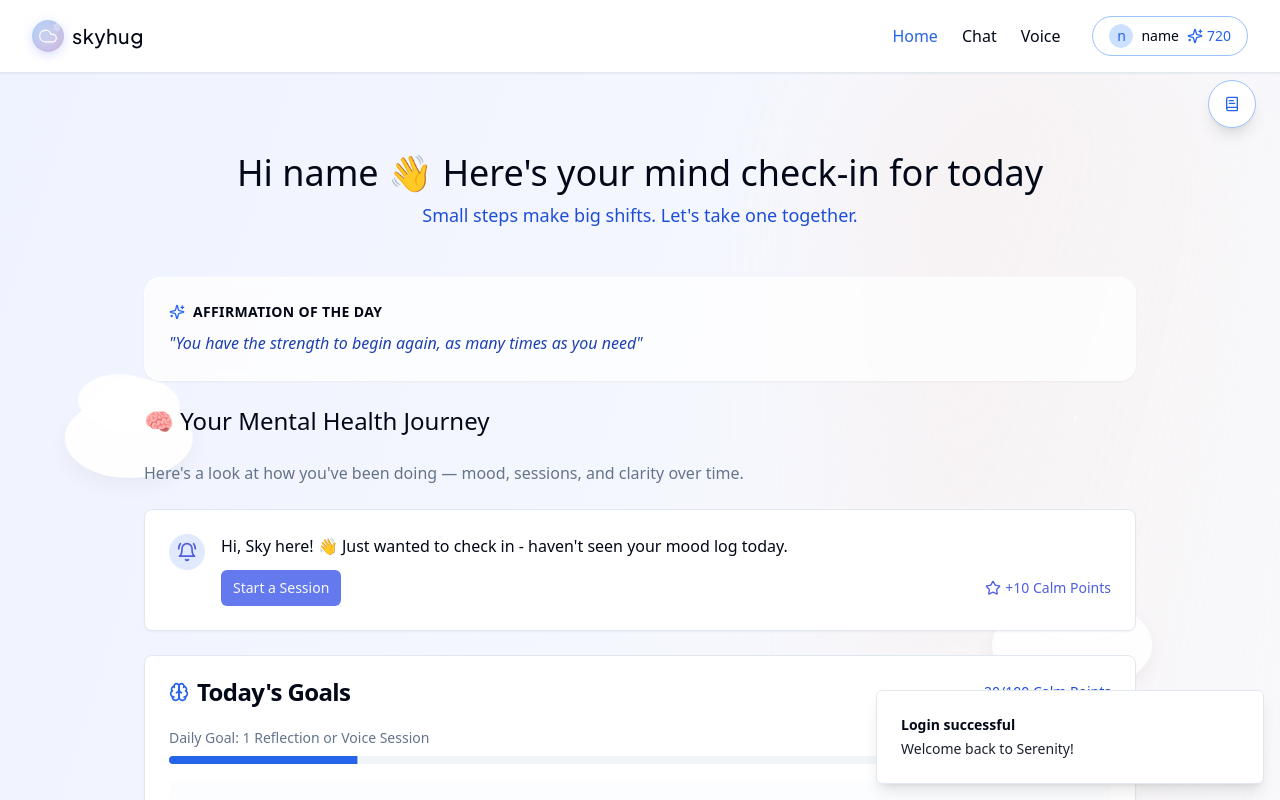
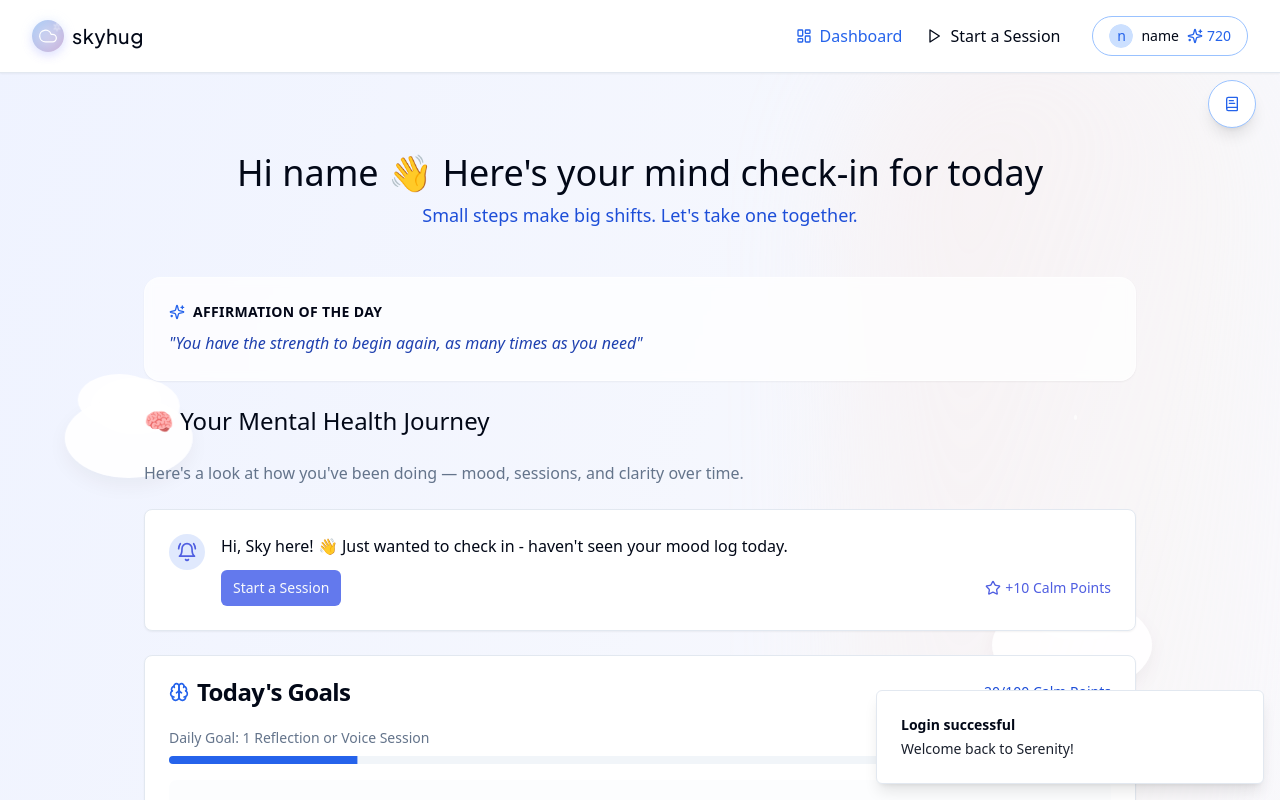
Before and after one commit to bryantirawan/serenity-ai-conversations-68, a React (Vite) app: page /chat in a window 1280 px wide. Both pictures are taken after typing "name@example.com", "Sample123" into the empty fields and a click on the button "Sign In". Shown: the top 800 px of the page. Built offline with nearby package versions, Linux system fonts and the light colour scheme.

Commit message:
Refactor: Update navigation menu
Update the navigation menu to include "Dashboard" and "Start a Session" options. The "Dashboard" option should link to the current home screen.

```diff
--- a/src/components/Header.tsx
+++ b/src/components/Header.tsx
@@ -1,7 +1,7 @@
 import React from 'react';
 import { Button } from "@/components/ui/button";
 import Logo from './Logo';
-import { Menu, LogIn, UserPlus, LogOut, User, Home, Settings, Sparkles, Award, BookMarked, Bell } from 'lucide-react';
+import { Menu, LogIn, UserPlus, LogOut, User, LayoutDashboard, Play, Settings, Sparkles, Award, BookMarked, Bell } from 'lucide-react';
 import { Sheet, SheetContent, SheetTrigger } from "@/components/ui/sheet";
 import { useNavigate, useLocation } from 'react-router-dom';
 import { useAuth } from '@/context/AuthContext';
@@ -36,14 +36,13 @@ const Header = () => {
 
       <div className="hidden md:flex items-center gap-8">
         <nav className="flex items-center gap-6">
-          {isAuthenticated && <button onClick={() => navigate('/home')} className={`transition-colors ${location.pathname === '/home' ? 'text-skyhug-500' : 'text-foreground hover:text-skyhug-500'}`}>
-              Home
+          {isAuthenticated && <button onClick={() => navigate('/home')} className={`flex items-center gap-2 transition-colors ${location.pathname === '/home' ? 'text-skyhug-500' : 'text-foreground hover:text-skyhug-500'}`}>
+              <LayoutDashboard className="h-4 w-4" />
+              Dashboard
             </button>}
-          <button onClick={() => navigate('/chat')} className={`transition-colors ${location.pathname === '/chat' ? 'text-skyhug-500' : 'text-foreground hover:text-skyhug-500'}`}>
-            Chat
-          </button>
-          <button onClick={() => navigate('/voice')} className={`transition-colors ${location.pathname === '/voice' ? 'text-skyhug-500' : 'text-foreground hover:text-skyhug-500'}`}>
-            Voice
+          <button onClick={() => navigate('/chat')} className={`flex items-center gap-2 transition-colors ${location.pathname === '/chat' ? 'text-skyhug-500' : 'text-foreground hover:text-skyhug-500'}`}>
+            <Play className="h-4 w-4" />
+            Start a Session
           </button>
         </nav>
 
@@ -120,17 +119,17 @@ const Header = () => {
           </SheetTrigger>
           <SheetContent>
             <div className="flex flex-col gap-6 pt-10">
+              {isAuthenticated && <button onClick={() => navigate('/home')} className={`flex items-center gap-2 transition-colors ${location.pathname === '/home' ? 'text-skyhug-500' : 'text-foreground hover:text-skyhug-500'} text-lg py-2`}>
+                  <LayoutDashboard className="h-5 w-5" />
+                  Dashboard
+                </button>}
+              <button onClick={() => navigate('/chat')} className={`flex items-center gap-2 transition-colors ${location.pathname === '/chat' ? 'text-skyhug-500' : 'text-foreground hover:text-skyhug-500'} text-lg py-2`}>
+                <Play className="h-5 w-5" />
+                Start a Session
+              </button>
+
               <button onClick={() => navigate('/')} className={`transition-colors ${location.pathname === '/' ? 'text-skyhug-500' : 'text-foreground hover:text-skyhug-500'} text-lg py-2`}>
                 Landing
-              </button>
-              {isAuthenticated && <button onClick={() => navigate('/home')} className={`transition-colors ${location.pathname === '/home' ? 'text-skyhug-500' : 'text-foreground hover:text-skyhug-500'} text-lg py-2`}>
-                  Home
-                </button>}
-              <button onClick={() => navigate('/chat')} className={`transition-colors ${location.pathname === '/chat' ? 'text-skyhug-500' : 'text-foreground hover:text-skyhug-500'} text-lg py-2`}>
-                Chat
-              </button>
-              <button onClick={() => navigate('/voice')} className={`transition-colors ${location.pathname === '/voice' ? 'text-skyhug-500' : 'text-foreground hover:text-skyhug-500'} text-lg py-2`}>
-                Voice
               </button>
               <button className="text-foreground hover:text-skyhug-500 transition-colors text-lg py-2">
                 About
@@ -147,8 +146,8 @@ const Header = () => {
                     </div>
                   </div>
                   <Button variant="outline" className="w-full justify-start mb-2" onClick={() => navigate('/home')}>
-                    <Home className="mr-2 h-4 w-4" />
-                    Home
+                    <LayoutDashboard className="mr-2 h-4 w-4" />
+                    Dashboard
                   </Button>
                   <Button variant="outline" className="w-full justify-start mb-2" onClick={() => navigate('/sessions')}>
                     Session History
```
